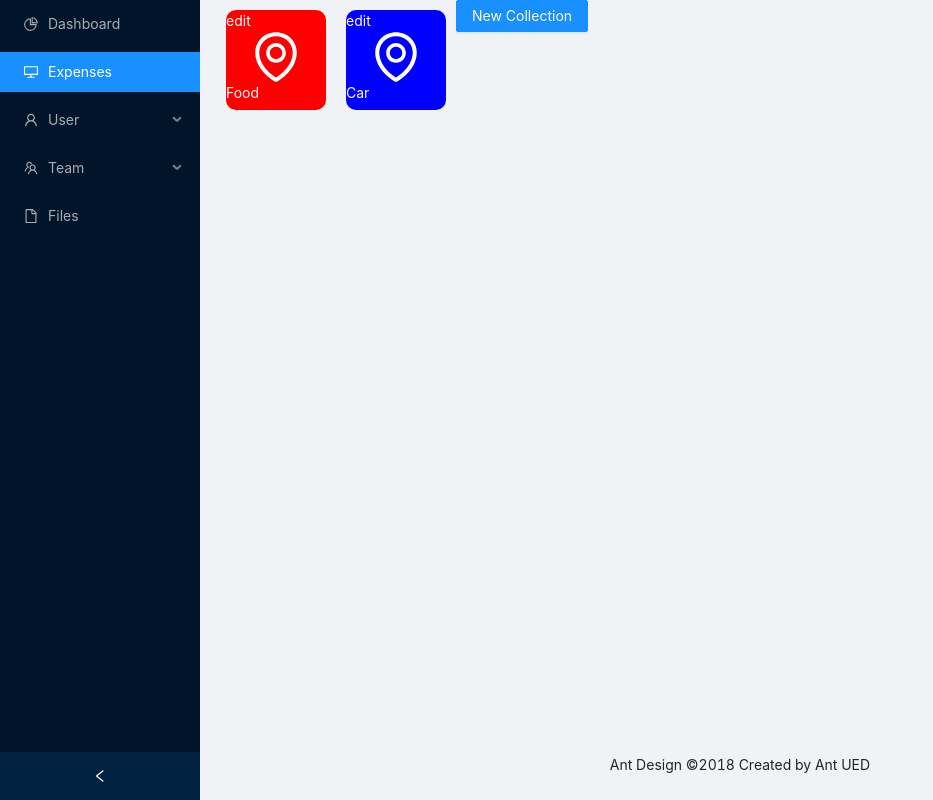
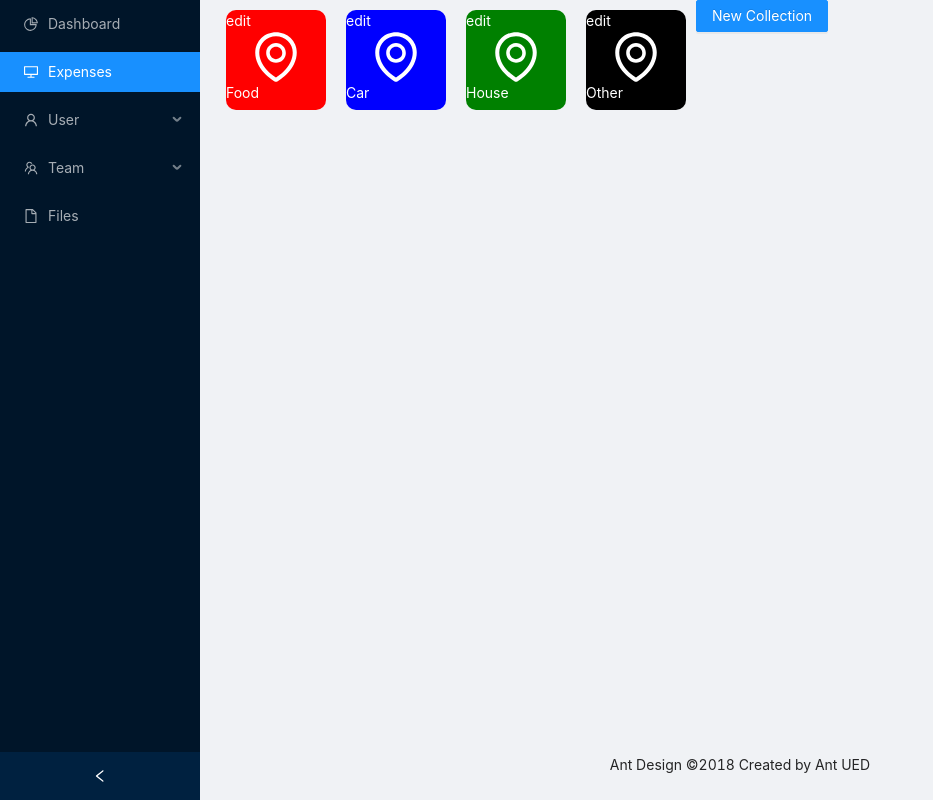
Before and after one commit to BestMn/expense-tracker, a React (Create React App) app: page /expenses in a window 1280 px wide. Shown: the whole page, without its empty margins (0-933 px from the left). Built offline with nearby package versions, Linux system fonts and the light colour scheme.

Commit message:
setting donut

```diff
--- a/src/Components/DonutPlot/DonutPlot.tsx
+++ b/src/Components/DonutPlot/DonutPlot.tsx
@@ -3,7 +3,7 @@ import ReactDOM from "react-dom";
 import { useSelector, useDispatch } from "react-redux";
 import { Pie, measureTextWidth } from "@ant-design/plots";
 
-const DonutPlot = () => {
+const DonutPlot = ({ data }) => {
     function renderStatistic(containerWidth, text, style) {
         const { width: textWidth, height: textHeight } = measureTextWidth(
             text,
@@ -32,50 +32,16 @@ const DonutPlot = () => {
         };">${text}</div>`;
     }
 
-    const expenses = useSelector(
-        (state: any) => state.expensesReducer.expenses
-    );
-
-    const data = expenses.map((el) => {
-        return { type: el.id, value: el.value };
-    });
-
-    // const data = [
-    //     {
-    //         type: "Seed",
-    //         value: 27,
-    //     },
-    //     {
-    //         type: "Meat",
-    //         value: 25,
-    //     },
-    //     {
-    //         type: "Wheat",
-    //         value: 18,
-    //     },
-    //     {
-    //         type: "Weed",
-    //         value: 15,
-    //     },
-    //     {
-    //         type: "Need",
-    //         value: 10,
-    //     },
-    //     {
-    //         type: "Lead",
-    //         value: 5,
-    //     },
-    // ];
     const config = {
+        legend: {
+            position: "right",
+        },
         appendPadding: 10,
         data,
+        colorField: "color",
         angleField: "value",
-        colorField: "type",
-        color: ({ type }) => {
-            if (type === "Lead") {
-                return "red";
-            }
-            return "yellow";
+        color: ({ color }) => {
+            return color;
         },
         radius: 1,
         innerRadius: 0.64,
@@ -83,6 +49,7 @@ const DonutPlot = () => {
             value: {
                 formatter: (v) => `${v} ¥`,
             },
+            type: "type",
         },
         label: {
             type: "inner",
--- /dev/null
+++ b/src/Components/DonutPlot/DonutPlotContainer.tsx
@@ -0,0 +1,24 @@
+import React, { useState, useEffect } from "react";
+import { useSelector, useDispatch } from "react-redux";
+import DonutPlot from "./DonutPlot";
+
+const DonutPlotContainer = () => {
+    const expenses = useSelector(
+        (state: any) => state.expensesReducer.expenses
+    );
+
+    const categories = useSelector(
+        (state: any) => state.categoriesReducer.categories
+    );
+
+    const data = expenses.map((el) => {
+        const color = categories.find((elem) => elem.id === el.categoryId);
+        return { color: color.color, value: el.value, type: el.id };
+    });
+
+    console.log(data);
+
+    return <DonutPlot data={data} />;
+};
+
+export default DonutPlotContainer;
--- a/src/Pages/DashboardPage.tsx
+++ b/src/Pages/DashboardPage.tsx
@@ -11,7 +11,7 @@ import React, { useState } from "react";
 import "antd/dist/antd.css";
 import { Link } from "react-router-dom";
 
-import DonutPlot from "../Components/DonutPlot/DonutPlot";
+import DonutPlotContainer from "../Components/DonutPlot/DonutPlotContainer";
 
 const { Header, Content, Footer, Sider } = Layout;
 
@@ -68,7 +68,7 @@ const DashboardPage: React.FC = () => {
                 <Content style={{ margin: "0 16px" }}>
                     <Row>
                         <Col span={12}>
-                            <DonutPlot />
+                            <DonutPlotContainer />
                         </Col>
                         <Col span={12}>col-6</Col>
                     </Row>
--- a/src/store/reducers/categoriesReducer.ts
+++ b/src/store/reducers/categoriesReducer.ts
@@ -15,6 +15,8 @@ const initialState: ICategoryState = {
     categories: [
         { id: 1, name: "Food", icon: "table", color: "red" },
         { id: 2, name: "Car", icon: "table", color: "blue" },
+        { id: 3, name: "House", icon: "table", color: "green" },
+        { id: 4, name: "Other", icon: "table", color: "black" },
     ],
 };
 
--- a/src/store/reducers/expensesReducer.ts
+++ b/src/store/reducers/expensesReducer.ts
@@ -8,12 +8,15 @@ type Expense = {
 };
 
 interface IExpensesState {
-    categories: Array<Expense>;
+    expenses: Array<Expense>;
 }
 
 const initialState: IExpensesState = {
-    categories: [
+    expenses: [
         { id: "epx-1", date: new Date(2022, 6, 29), value: 300, categoryId: 1 },
+        { id: "epx-2", date: new Date(2022, 7, 5), value: 150, categoryId: 2 },
+        { id: "epx-3", date: new Date(2022, 7, 8), value: 100, categoryId: 3 },
+        { id: "epx-4", date: new Date(2022, 7, 10), value: 80, categoryId: 4 },
     ],
 };
 
@@ -22,8 +25,8 @@ const expensesSlice = createSlice({
     initialState,
     reducers: {
         addNewExpense(state) {
-            state.categories.push({
-                id: "epx-2",
+            state.expenses.push({
+                id: "epx-5",
                 date: new Date(2022, 6, 29),
                 value: 100,
                 categoryId: 2,
```
